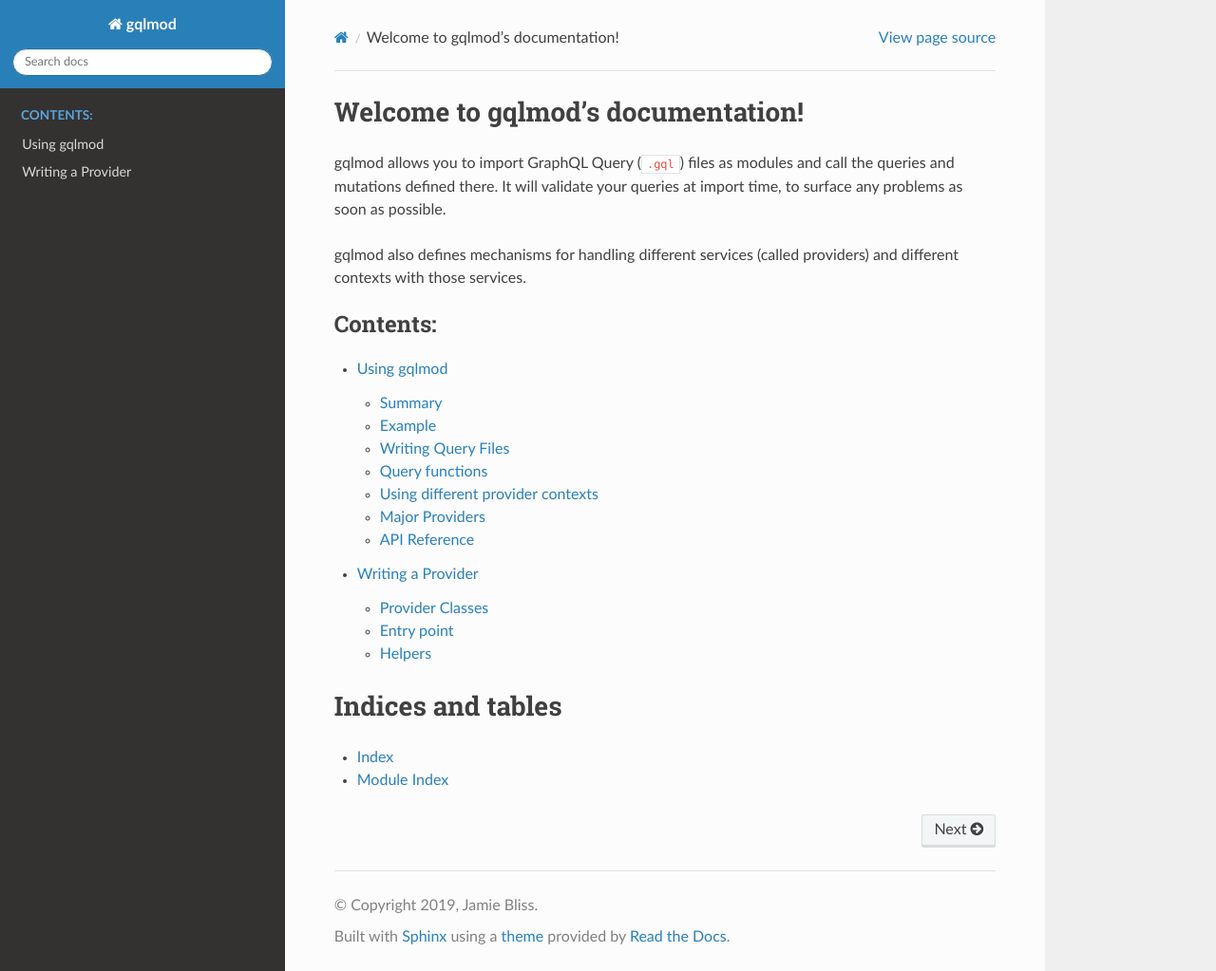
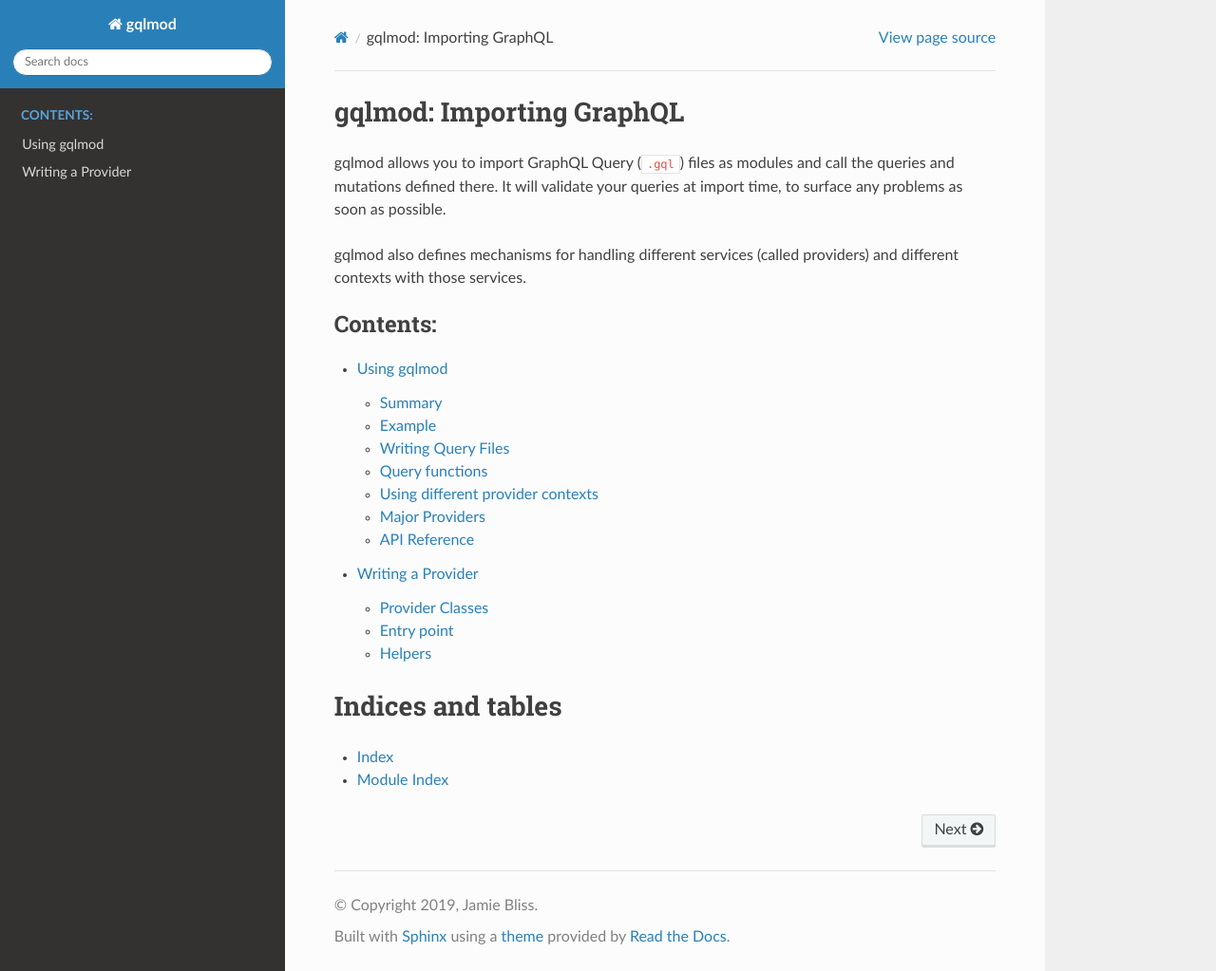
Before and after one commit to gqlmod/gqlmod, a Sphinx documentation site: the page built from docs/index.rst, in a window 1280 px wide and 1023 px high. Shown: the whole window at 95% size. Built offline with Sphinx 7.4.7 and the Read the Docs theme 2.0.0, drawn with Linux system fonts in a browser that asks for light colours.

Commit message:
More docs stuff

```diff
--- a/docs/index.rst
+++ b/docs/index.rst
@@ -1,5 +1,5 @@
-Welcome to gqlmod's documentation!
-==================================
+gqlmod: Importing GraphQL
+=========================
 
 gqlmod allows you to import GraphQL Query (``.gql``) files as modules and call
 the queries and mutations defined there. It will validate your queries at
--- a/docs/usage.rst
+++ b/docs/usage.rst
@@ -109,6 +109,8 @@
 API Reference
 -------------
 
+.. py:module:: gqlmod
+
 .. autofunction:: gqlmod.with_provider
 
 .. autofunction:: gqlmod.enable_gql_import
```
